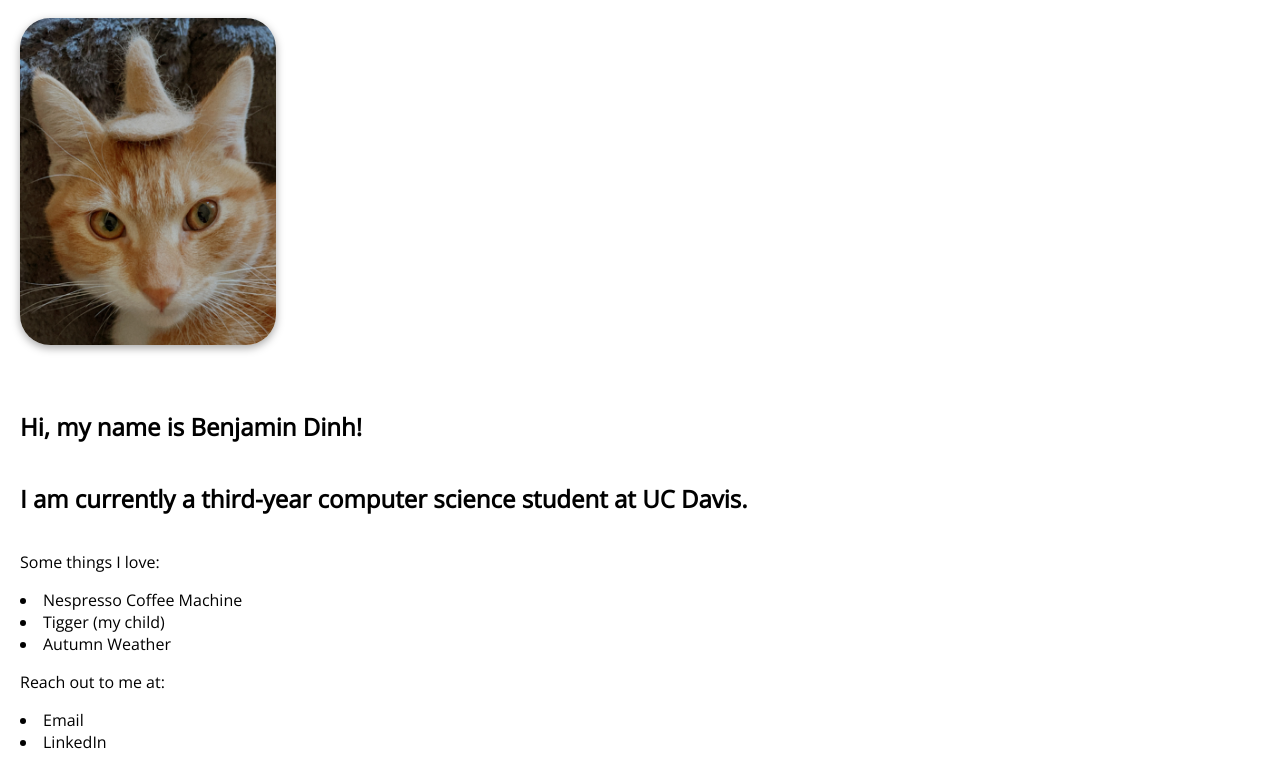
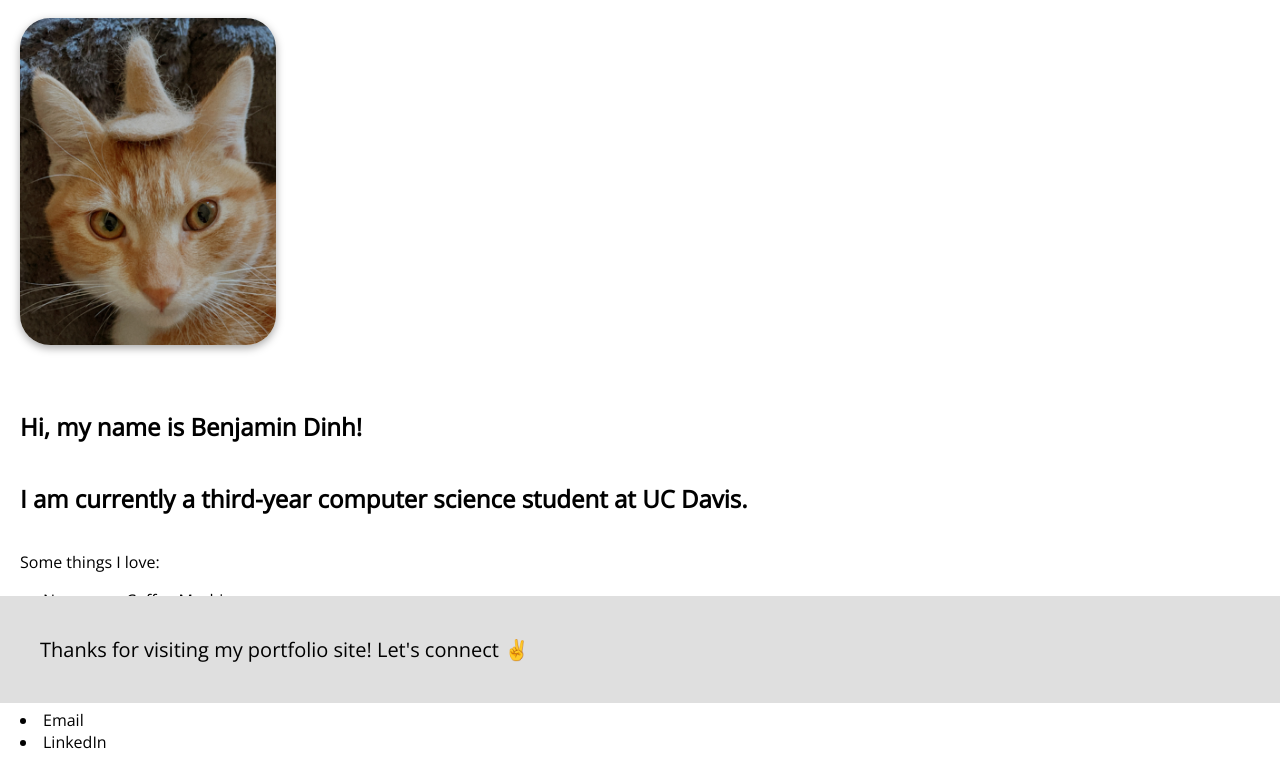
Before and after one commit to include-davis/include-davis.github.io, a plain HTML site: page about.html in a window 1280 px wide. Shown: the part 97-870 px from the top of the page. Drawn offline with nearby package versions, Linux system fonts and the light colour scheme.

Commit message:
updated #2

```diff
--- a/about.html
+++ b/about.html
@@ -36,5 +36,10 @@
             </div>
         </div>
     </section>
+    <section id="footer" class="sticky">
+        <div id = "footermsg">
+            Thanks for visiting my portfolio site! Let's connect ✌️
+        </div>
+    </section>
 </body>
 </html>
--- a/style.css
+++ b/style.css
@@ -83,3 +83,8 @@ body{
     border-radius: 30px;
     box-shadow: 0px 3px 8px 0px #a8a8a8;
 }
+.sticky{
+    position:fixed;
+    width:100vw;
+    bottom:0;
+}
```
